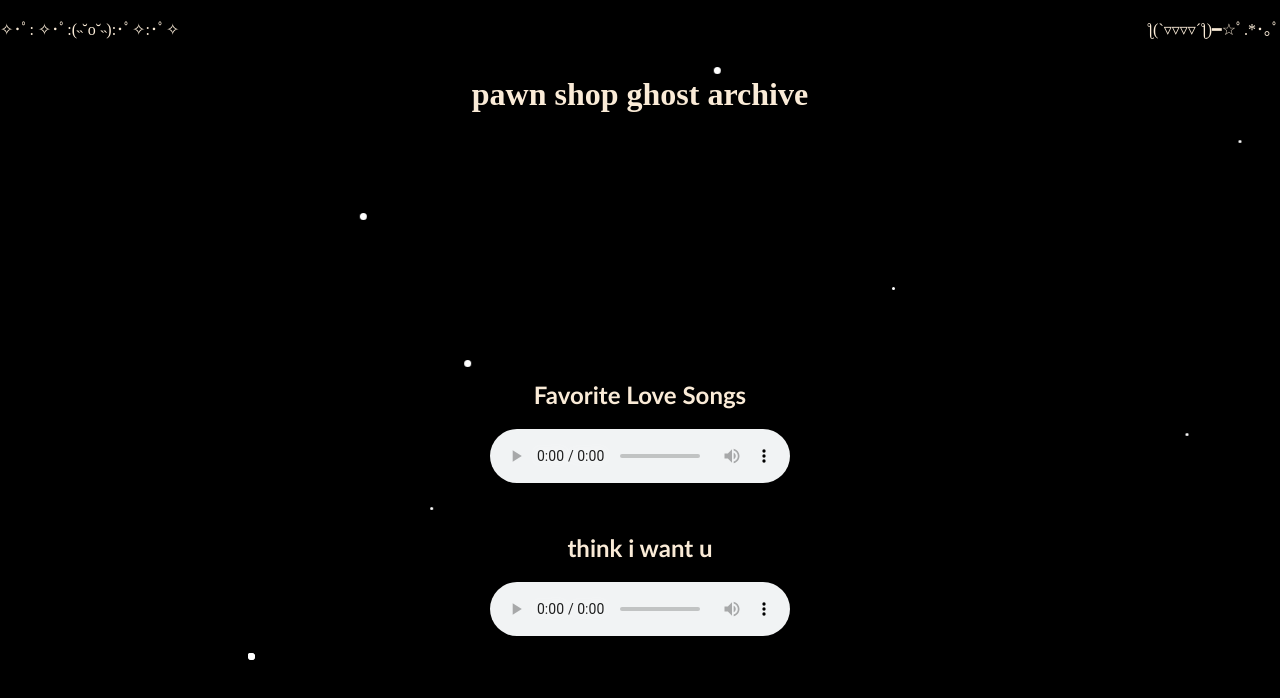
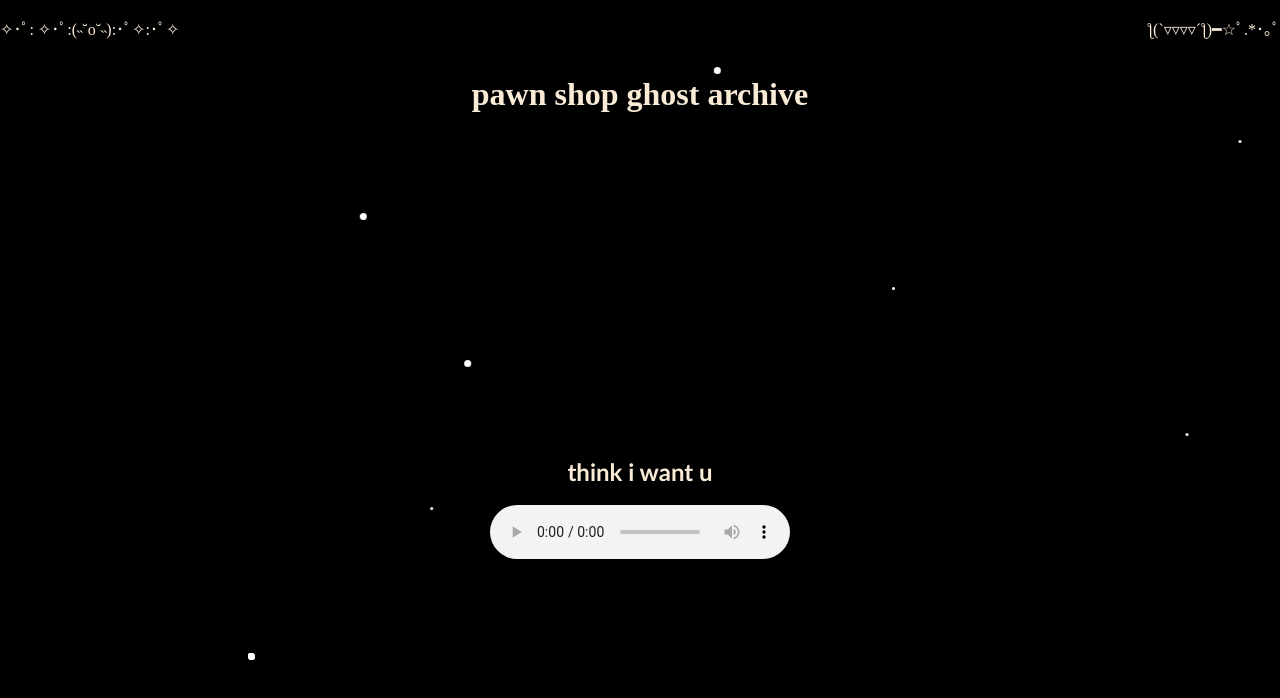
Before and after one commit to elliotvdub/pawnshopghost, a plain HTML site: page index.html in a window 1280 px wide. Drawn offline with Linux system fonts and the light colour scheme; a web font is replaced by a local one.

Commit message:
remove song

```diff
--- a/index.html
+++ b/index.html
@@ -21,13 +21,6 @@
       </header>
       <h1 class="heading">pawn shop ghost archive</h1>
       <div class="container">
-        <h2 class="song">Favorite Love Songs</h2>
-        <audio
-          class="audio"
-          controls
-          src="gither (1).mp3"
-          type="audio/mp3"
-        ></audio>
         <h2 class="song">think i want u</h2>
         <audio
           class="audio"
--- a/pages.css
+++ b/pages.css
@@ -55,7 +55,8 @@ body {
   z-index: -1; */
   inset: 0;
   overflow: hidden;
-  background: linear-gradient(#1090d0, #2612aa 85%);
+  height: 100vh;
+  width: 100vw;
 }
 
 .snowflake {
```
